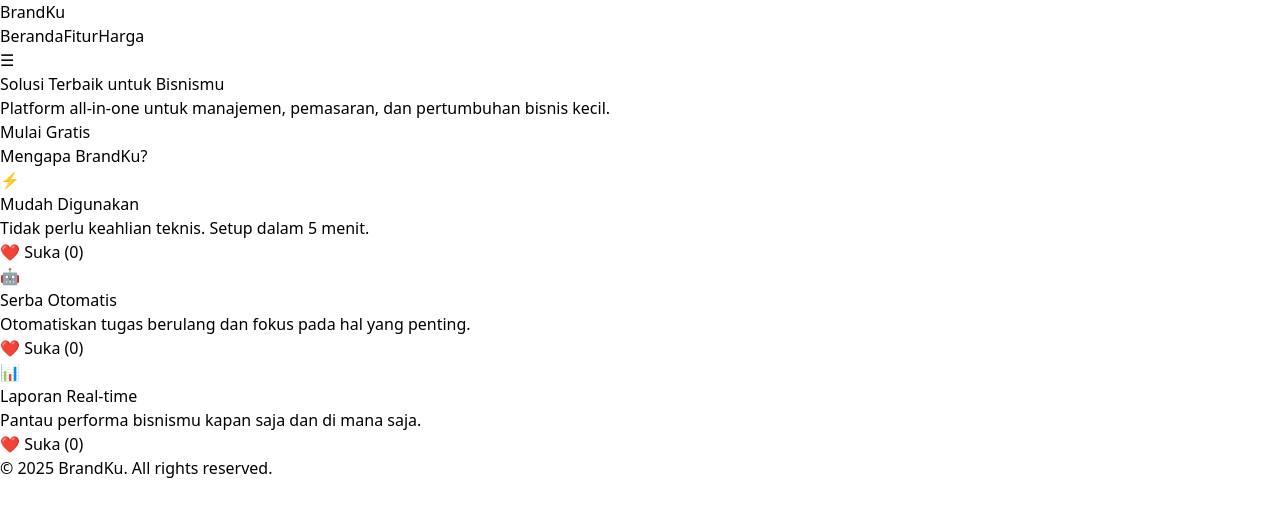
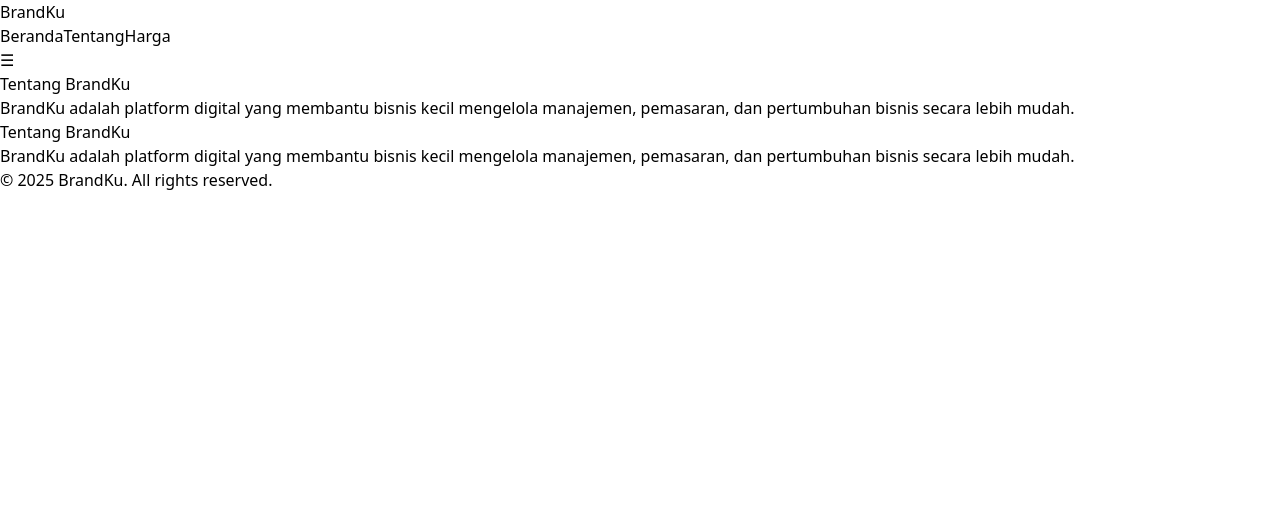
Before and after one commit to afni1011/Brandku_New2, a React (Vite) app in the folder brandku-react/: page /tentang in a window 1280 px wide. Shown: the top 516 px of the page. Built offline with nearby package versions, Linux system fonts and the light colour scheme.

Commit message:
Menambahkan routing halaman BrandKu

```diff
--- a/brandku-react/package.json
+++ b/brandku-react/package.json
@@ -11,7 +11,9 @@
   },
   "dependencies": {
     "react": "^19.2.6",
-    "react-dom": "^19.2.6"
+    "react-dom": "^19.2.6",
+    "react-router": "^8.0.1",
+    "react-router-dom": "^7.18.0"
   },
   "devDependencies": {
     "@eslint/js": "^10.0.1",
--- a/brandku-react/src/App.jsx
+++ b/brandku-react/src/App.jsx
@@ -1,21 +1,34 @@
+import { useState } from "react";
+import { BrowserRouter, Routes, Route } from "react-router-dom";
+
 import Header from "./components/Header";
-import HeroSection from "./components/HeroSection";
-import CardGrid from "./components/CardGrid";
 import Footer from "./components/Footer";
+
+import Home from "./pages/Home";
+import About from "./pages/About";
+import Pricing from "./pages/Pricing";
+
 import { featureData } from "./data/features";
 
 const App = () => {
+  const [features] = useState(featureData);
+
   return (
+    <BrowserRouter>
       <div className="min-h-screen bg-white text-slate-900">
         <Header />
 
         <main>
-        <HeroSection />
-        <CardGrid features={featureData} />
+          <Routes>
+            <Route path="/" element={<Home features={features} />} />
+            <Route path="/tentang" element={<About />} />
+            <Route path="/harga" element={<Pricing />} />
+          </Routes>
         </main>
 
         <Footer />
       </div>
+    </BrowserRouter>
   );
 };
 
--- a/brandku-react/src/components/Header.jsx
+++ b/brandku-react/src/components/Header.jsx
@@ -1,4 +1,5 @@
 import { useState } from "react";
+import { Link } from "react-router-dom";
 
 const Header = () => {
   const [isMenuOpen, setIsMenuOpen] = useState(false);
@@ -6,15 +7,15 @@
   const navItems = [
     {
       label: "Beranda",
-      href: "#home",
+      to: "/",
     },
     {
-      label: "Fitur",
-      href: "#fitur",
+      label: "Tentang",
+      to: "/tentang",
     },
     {
       label: "Harga",
-      href: "#harga",
+      to: "/harga",
     },
   ];
 
@@ -27,13 +28,13 @@
 
         <nav className="hidden items-center gap-[24px] text-[14px] font-normal text-slate-700 md:flex">
           {navItems.map((item) => (
-            <a
+            <Link
               key={item.label}
-              href={item.href}
+              to={item.to}
               className="transition hover:text-blue-600"
             >
               {item.label}
-            </a>
+            </Link>
           ))}
         </nav>
 
@@ -49,14 +50,14 @@
       {isMenuOpen && (
         <nav className="absolute left-0 top-full z-50 flex w-full flex-col items-center gap-3 border-t border-gray-100 bg-white px-[18px] py-4 text-center text-[14px] font-normal text-slate-700 shadow-sm md:hidden">
           {navItems.map((item) => (
-            <a
+            <Link
               key={item.label}
-              href={item.href}
+              to={item.to}
               onClick={() => setIsMenuOpen(false)}
               className="w-full transition hover:text-blue-600"
             >
               {item.label}
-            </a>
+            </Link>
           ))}
         </nav>
       )}
--- /dev/null
+++ b/brandku-react/src/pages/About.jsx
@@ -0,0 +1,33 @@
+const About = () => {
+  return (
+    <div>
+    <section className="bg-white px-6 py-[46px] text-center">
+      <div className="mx-auto max-w-[790px]">
+        <h2 className="mb-[14px] text-[40px] font-extrabold leading-tight tracking-tight text-slate-950">
+          Tentang BrandKu
+        </h2>
+
+        <p className="mx-auto max-w-[560px] text-[16px] leading-[1.65] text-slate-600">
+          BrandKu adalah platform digital yang membantu bisnis kecil mengelola
+          manajemen, pemasaran, dan pertumbuhan bisnis secara lebih mudah.
+        </p>
+      </div>
+    </section>
+
+    <section className="bg-white px-6 py-[46px] text-center">
+      <div className="mx-auto max-w-[790px]">
+        <h2 className="mb-[14px] text-[40px] font-extrabold leading-tight tracking-tight text-slate-950">
+          Tentang BrandKu
+        </h2>
+
+        <p className="mx-auto max-w-[560px] text-[16px] leading-[1.65] text-slate-600">
+          BrandKu adalah platform digital yang membantu bisnis kecil mengelola
+          manajemen, pemasaran, dan pertumbuhan bisnis secara lebih mudah.
+        </p>
+      </div>
+    </section>
+    </div>
+  );
+};
+
+export default About;
--- /dev/null
+++ b/brandku-react/src/pages/Home.jsx
@@ -0,0 +1,13 @@
+import HeroSection from "../components/HeroSection";
+import CardGrid from "../components/CardGrid";
+
+const Home = ({ features }) => {
+  return (
+    <>
+      <HeroSection />
+      <CardGrid features={features} />
+    </>
+  );
+};
+
+export default Home;
--- /dev/null
+++ b/brandku-react/src/pages/Pricing.jsx
@@ -0,0 +1,31 @@
+const Pricing = () => {
+  return (
+    <section className="bg-[#eff6ff] px-6 py-[46px] text-center">
+      <div className="mx-auto max-w-[790px]">
+        <h2 className="mb-[14px] text-[40px] font-extrabold leading-tight tracking-tight text-slate-950">
+          Harga Layanan
+        </h2>
+
+        <p className="mx-auto mb-[30px] max-w-[560px] text-[16px] leading-[1.65] text-slate-600">
+          Pilih paket layanan BrandKu sesuai kebutuhan bisnismu.
+        </p>
+
+        <div className="mx-auto max-w-[360px] rounded-2xl bg-white p-6 shadow-sm">
+          <h3 className="mb-2 text-[22px] font-bold text-blue-600">
+            Paket Basic
+          </h3>
+
+          <p className="mb-4 text-[15px] leading-[1.6] text-slate-600">
+            Cocok untuk bisnis kecil yang baru mulai menggunakan layanan digital.
+          </p>
+
+          <p className="text-[28px] font-extrabold text-slate-950">
+            Rp99.000
+          </p>
+        </div>
+      </div>
+    </section>
+  );
+};
+
+export default Pricing;
```
Also changed, not shown: 1 other file (tests, documents, lock files or other folders). Lines whose indentation alone changed are shown as unchanged.
